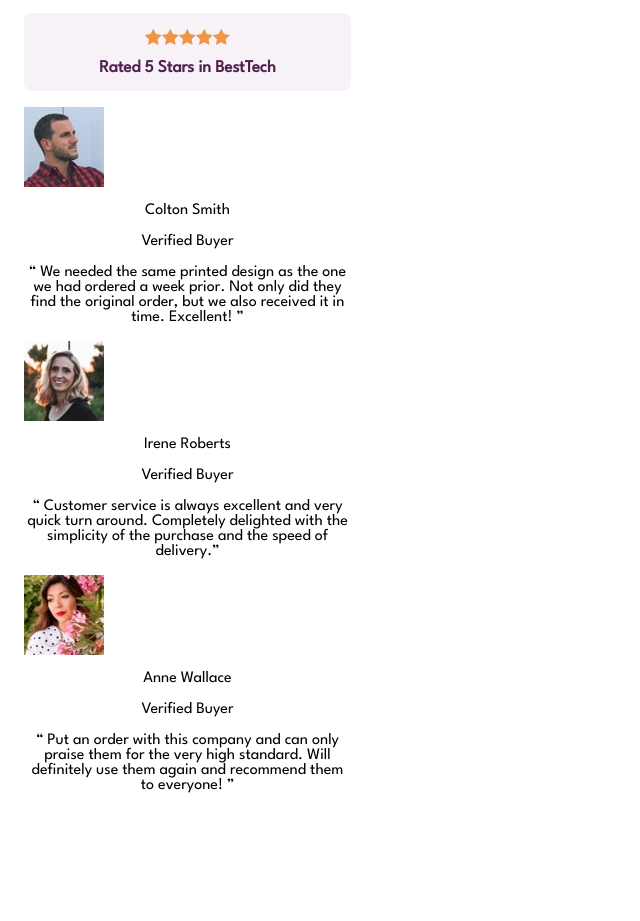
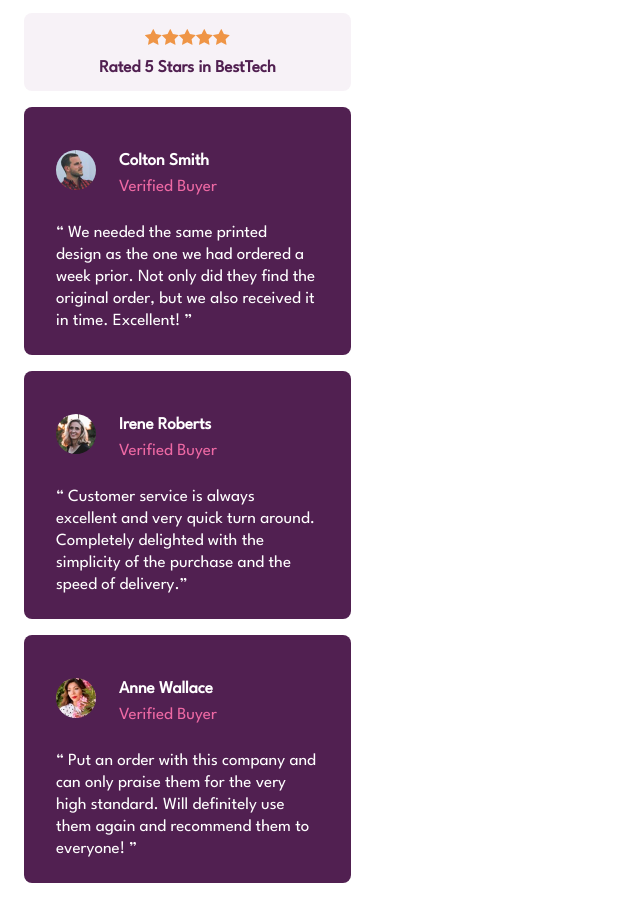
Before and after one commit to MacarenaCarrero/flex-box-4, a plain HTML site: page index.html in a window 1280 px wide. Shown: the part 533-1454 px from the top of the page, without its empty margins (0-640 px from the left). Before the commit the page ends 1366 px from the top, so only its background shows below. Drawn offline with Linux system fonts and the light colour scheme.

Commit message:
flex box 4

```diff
--- a/css/styles.css
+++ b/css/styles.css
@@ -28,6 +28,14 @@ body {
   width: 375px;
   text-align: center;
   padding: 24px;
+}
+
+.header-desktop{
+display: flex;
+flex-direction: column;
+}
+.desktop{
+
 }
 .title{
   margin: 0;
@@ -74,3 +82,49 @@ body {
   font-weight: 700;
   color:#512051 ;
 }
+.header-card{
+ margin-top: 43px;
+ display: flex;
+ justify-content: flex-start
+
+}
+.review-card{
+  display: flex;
+  flex-direction: column;
+  width: 327px;
+  height: 248px;
+  background-color: #512051;
+  border-radius: 8px;
+  margin-bottom:16px ;
+  text-align: left;
+  line-height: 22px;
+  padding-left: 32px;
+  padding-right: 35px;
+}
+.photo{
+  width: 40px;
+  height: 40px;
+  border-radius: 20px;
+  margin-right:23px ;
+}
+.user-name{
+  margin: 0;
+  font-size: 17px;
+  font-weight: 700;
+  color: white;
+  margin-bottom: 4px;
+}
+.verified{
+  margin: 0;
+  font-size: 17px;
+  font-weight: 400;
+  color:#EE69A4;
+  margin-bottom: 24px;
+}
+.review{
+  margin: 0;
+  font-size:17px ;
+  font-weight: 500;
+  color: white;
+
+}
--- a/index.html
+++ b/index.html
@@ -12,8 +12,10 @@
 <body>
     <main class="container">
         <div>
+            <div class="header-desktop">
             <h2 class="title" >10,000+ of our users love our products.</h2>
 <p class="description">We only provide great products combined with excellent customer service. See what our satisfied customers are saying about our services.</p>
+</div>
 <div class="frame-stars">
     <div class="star">
         <img src="./assets/images/images/icon-star.svg" alt="">
@@ -22,6 +24,7 @@
         <img src="./assets/images/images/icon-star.svg" alt="">
         <img src="./assets/images/images/icon-star.svg" alt="">
     </div>
+
 <h3 class="description-star">Rated 5 Stars in Reviews</h3>
 </div>
 <div class="frame-stars">
@@ -44,30 +47,35 @@
     </div>
 <h3 class="description-star">Rated 5 Stars in BestTech</h3>
 </div>
+
 <div class="review-card">
-    <div>
-<img src="./assets/images/images/image-colton.jpg" alt="">
-<div>
-    <p class="user-name">Colton Smith</p>
+    <div class="header-card">
+<img class="photo" src="./assets/images/images/image-colton.jpg" alt="">
+    <div><p class="user-name">Colton Smith</p>
     <p class="verified">Verified Buyer</p>
+</div>
 </div>
 <p class="review">“ We needed the same printed design as the one we had ordered a week prior. Not only did they find the original order, but we also received it in time. Excellent! ”</p>
 </div>
 <div class="review-card">
-    <div>
-<img src="./assets/images/images/image-irene.jpg" alt="">
-<div>
-    <p class="user-name">Irene Roberts</p>
+    <div class="header-card">
+<img class="photo" src="./assets/images/images/image-irene.jpg" alt="">
+
+    <div><p class="user-name">Irene Roberts</p>
     <p class="verified">Verified Buyer</p>
+</div>
 </div>
 <p class="review">“ Customer service is always excellent and very quick turn around. Completely delighted with the simplicity of the purchase and the speed of delivery.”</p>
 </div>
 <div class="review-card">
-    <div>
-<img src="./assets/images/images/image-anne.jpg" alt="">
+    <div class="header-card">
+<img class="photo" src="./assets/images/images/image-anne.jpg" alt="">
+
+
 <div>
     <p class="user-name">Anne Wallace</p>
     <p class="verified">Verified Buyer</p>
+</div>
 </div>
 <p class="review">“ Put an order with this company and can only praise them for the very high standard. Will definitely use them again and recommend them to everyone! ”</p>
 </div>
```
